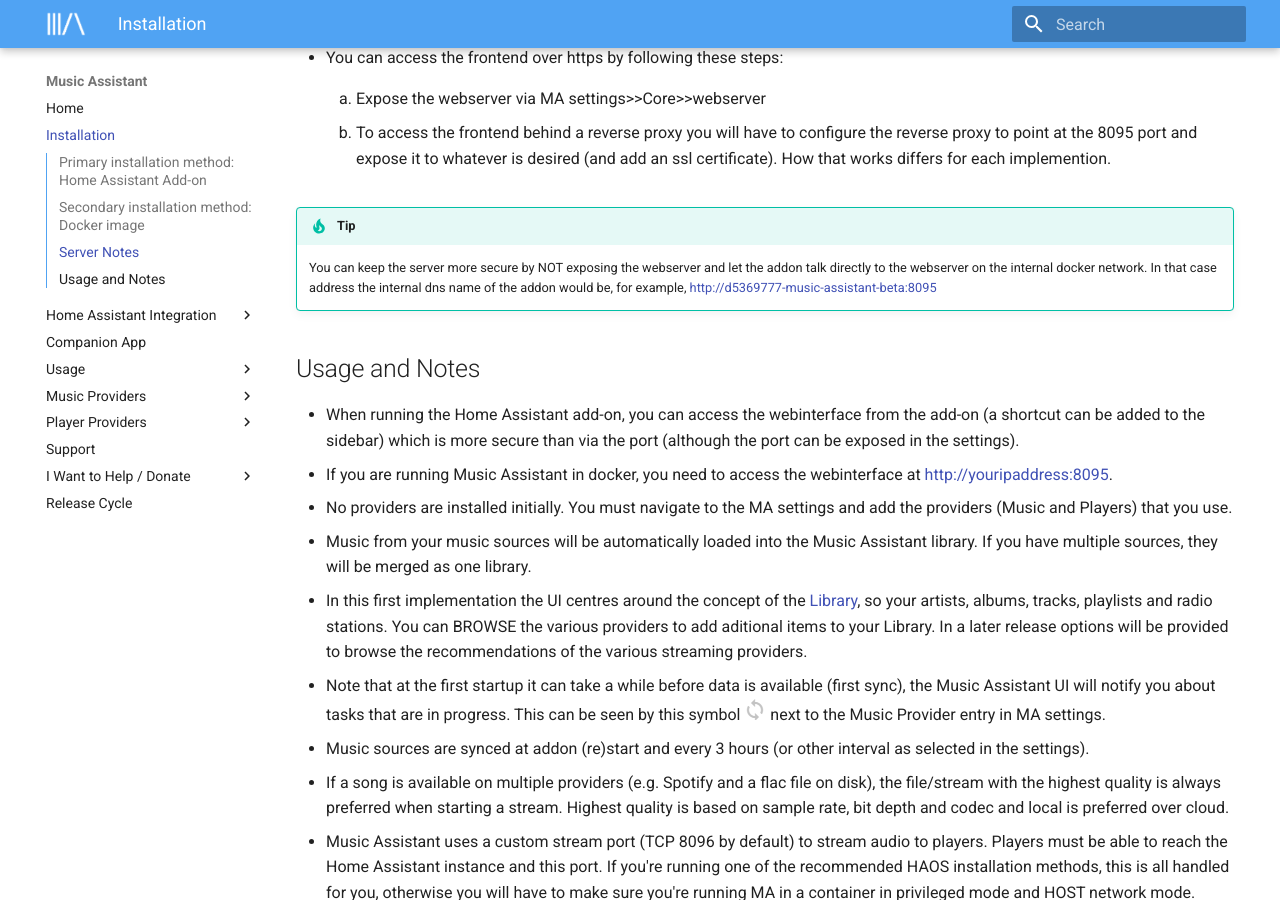
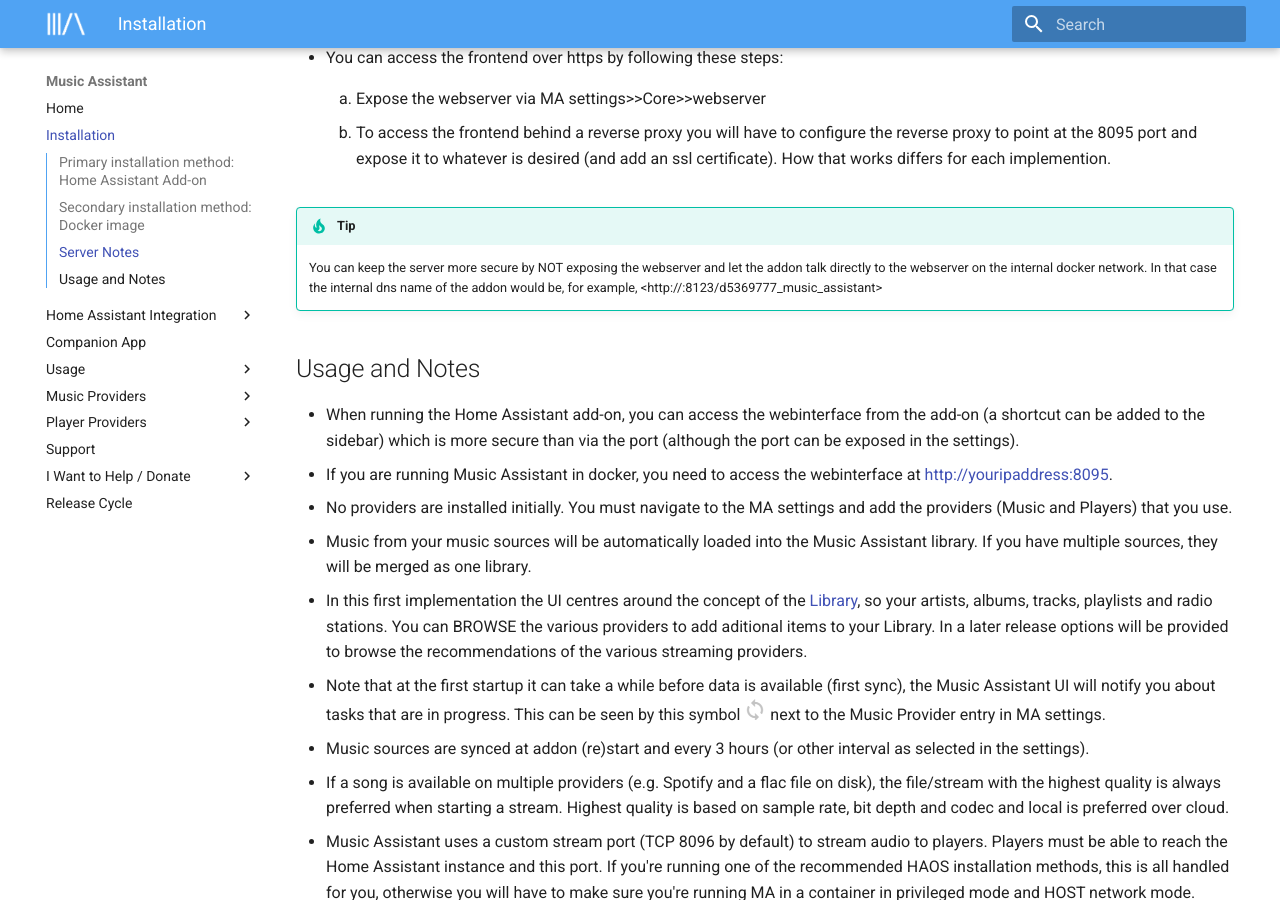
Before and after one commit to pwbriggs/music-assistant.github.io, an MkDocs documentation site: the page built from docs/installation.md, in a window 1280 px wide and 900 px high, scrolled down 1236 px. Built offline with MkDocs 1.6.1 and Material for MkDocs 9.7.7, drawn with Linux system fonts in a browser that asks for light colours.

Commit message:
Fix error in the text

```diff
--- a/docs/installation.md
+++ b/docs/installation.md
@@ -53,7 +53,7 @@
     2. To access the frontend behind a reverse proxy you will have to configure the reverse proxy to point at the 8095 port and expose it to whatever is desired (and add an ssl certificate). How that works differs for each implemention.
 
 !!! tip
-    You can keep the server more secure by NOT exposing the webserver and let the addon talk directly to the webserver on the internal docker network. In that case address the internal dns name of the addon would be, for example, <http://d5369777-music-assistant-beta:8095>
+    You can keep the server more secure by NOT exposing the webserver and let the addon talk directly to the webserver on the internal docker network. In that case the internal dns name of the addon would be, for example, <http://<YOUR_HA_IP_ADDRESS>:8123/d5369777_music_assistant>
 
 ## Usage and Notes
 
```
